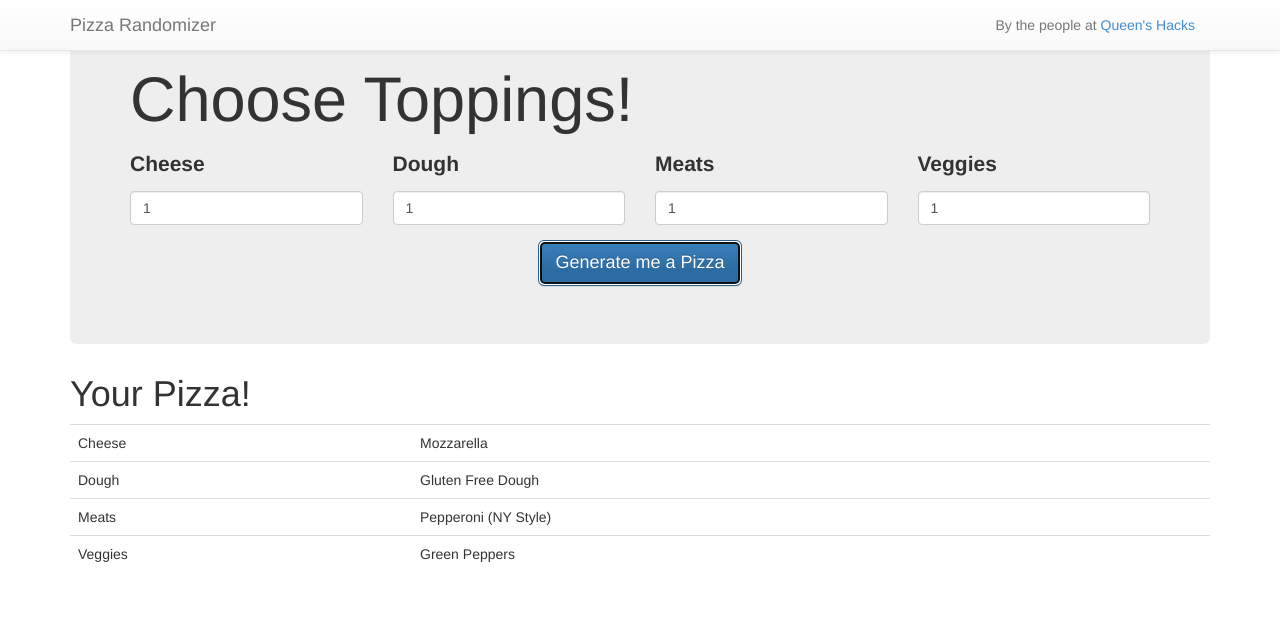
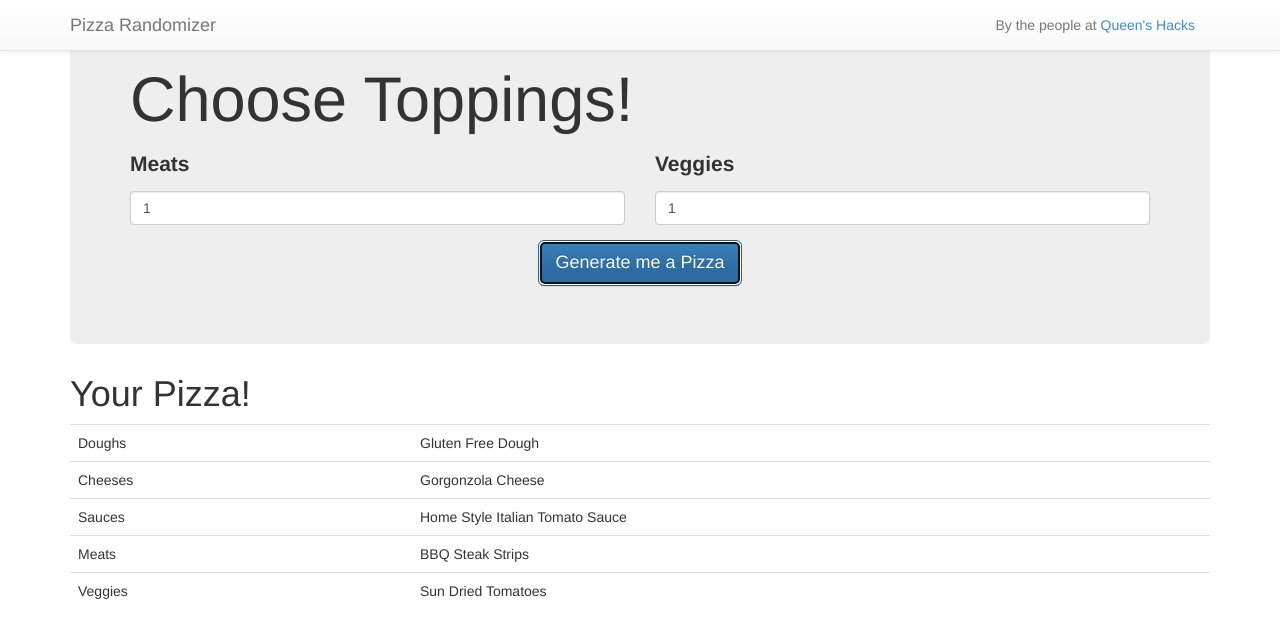
Before and after one commit to Queens-Hacks/pizza, a plain HTML site: page index.html in a window 1280 px wide. Both pictures are taken after a click on the button "Generate me a Pizza". Drawn offline with Linux system fonts and the light colour scheme.

Commit message:
use nicer json

```diff
--- a/index.html
+++ b/index.html
@@ -19,21 +19,13 @@
         <h1>Choose Toppings!</h1>
         <p>
           <div class="row">
-            <div class="form-group col-sm-3">
-              <label for="Cheese">Cheese</label>
-              <input type="number" class="form-control" name="Cheese" value="1">
+            <div class="form-group col-sm-6">
+              <label for="meats">Meats</label>
+              <input type="number" class="form-control" name="meats" value="1">
             </div>
-            <div class="form-group col-sm-3">
-              <label for="Dough">Dough</label>
-              <input type="number" class="form-control" name="Dough" value="1">
-            </div>
-            <div class="form-group col-sm-3">
-              <label for="Meats">Meats</label>
-              <input type="number" class="form-control" name="Meats" value="1">
-            </div>
-            <div class="form-group col-sm-3">
-              <label for="Veggies">Veggies</label>
-              <input type="number" class="form-control" name="Veggies" value="1">
+            <div class="form-group col-sm-6">
+              <label for="veggies">Veggies</label>
+              <input type="number" class="form-control" name="veggies" value="1">
             </div>
           </p>
         </div>
--- a/pizza.js
+++ b/pizza.js
@@ -1,22 +1,9 @@
 (function() {
-  var toppings = {
-    'Cheese': [],
-    'Dough': [],
-    'Meats': [],
-    'Veggies': []
-  };
-
-  var types = ['Meats', 'Veggies', 'Dough', 'Cheese'];
+  var toppings;
 
   $.get("scraper/toppings.json", "json")
     .done(function(data) {
-      data.forEach(function(toppingList, i) {
-        toppingList.forEach(function(topping) {
-          toppings[types[i]].push(topping);
-        });
-      });
-
-      console.log(toppings);
+      toppings = data;
     })
     .fail(function(xhr) {
       console.error('There was a problem getting the topping map!');
@@ -36,10 +23,18 @@
     return myPizza;
   }
 
+  function capitalize(string) {
+    return string.charAt(0).toUpperCase() + string.substring(1);
+  }
+
   $('#options').submit(function(e) {
     e.preventDefault();
 
-    var options = {};
+    var options = {
+      doughs: 1,
+      cheeses: 1,
+      sauces: 1
+    };
     $(e.currentTarget).serializeArray().forEach(function(option) {
       options[option.name] = option.value;
     });
@@ -48,7 +43,7 @@
 
     var table = '<h1>Your Pizza!</h1><table class="table">';
     for (key in pizza) {
-      table += '<tr><td style="width: 30%">' + key + '</td><td>' + pizza[key].join('<br>') + '</td></tr>';
+      table += '<tr><td style="width: 30%">' + capitalize(key) + '</td><td>' + pizza[key].join('<br>') + '</td></tr>';
     }
     table += '</table>';
 
--- a/scraper/toppings.json
+++ b/scraper/toppings.json
@@ -1,23 +1,5 @@
-[
-    [
-        "Anchovies",
-        "Bacon Crumble",
-        "Bacon Strips",
-        "Chicken",
-        "Ground Beef",
-        "Ham",
-        "Spicy Italian Sausage",
-        "Steak Strips",
-        "BBQ Steak Strips",
-        "Pepperoni (NY Style)",
-        "Pepperoni (original)",
-        "Salami",
-        "Chipotle Steak",
-        "Chipotle Pulled Pork",
-        "Chipotle Chicken",
-        "Tuna"
-    ],
-    [
+{
+    "veggies": [
         "Roma Tomatoes",
         "Red Onions",
         "Spinach",
@@ -37,7 +19,40 @@
         "Asparugus",
         "Potato slice"
     ],
-    [
+    "doughs": [
+        "Classic Dough",
+        "Whole Grain Dough",
+        "Gluten Free Dough"
+    ],
+    "meats": [
+        "Anchovies",
+        "Bacon Crumble",
+        "Bacon Strips",
+        "Chicken",
+        "Ground Beef",
+        "Ham",
+        "Spicy Italian Sausage",
+        "Steak Strips",
+        "BBQ Steak Strips",
+        "Pepperoni (NY Style)",
+        "Pepperoni (original)",
+        "Salami",
+        "Chipotle Steak",
+        "Chipotle Pulled Pork",
+        "Chipotle Chicken",
+        "Tuna"
+    ],
+    "cheeses": [
+        "Feta Cheese",
+        "Parmesan Cheese",
+        "Provolone Cheese",
+        "Extra Cheese",
+        "Four Cheese Blend Topping",
+        "Goat Cheese",
+        "Mozzarella",
+        "Gorgonzola Cheese"
+    ],
+    "sauces": [
         "BBQ Sauce",
         "Chipotle BBQ Sauce",
         "Classic Tomato Sauce",
@@ -46,19 +61,6 @@
         "Home Style Italian Tomato Sauce",
         "Hot Sauce",
         "Pesto Sauce",
-        "Sweet Chili Sauce",
-        "Classic Dough",
-        "Whole Grain Dough",
-        "Gluten Free Dough"
-    ],
-    [
-        "Feta Cheese",
-        "Parmesan Cheese",
-        "Provolone Cheese",
-        "Extra Cheese",
-        "Four Cheese Blend Topping",
-        "Goat Cheese",
-        "Mozzarella",
-        "Gorgonzola Cheese"
+        "Sweet Chili Sauce"
     ]
-]
+}
```
Also changed, not shown: 1 other file.
